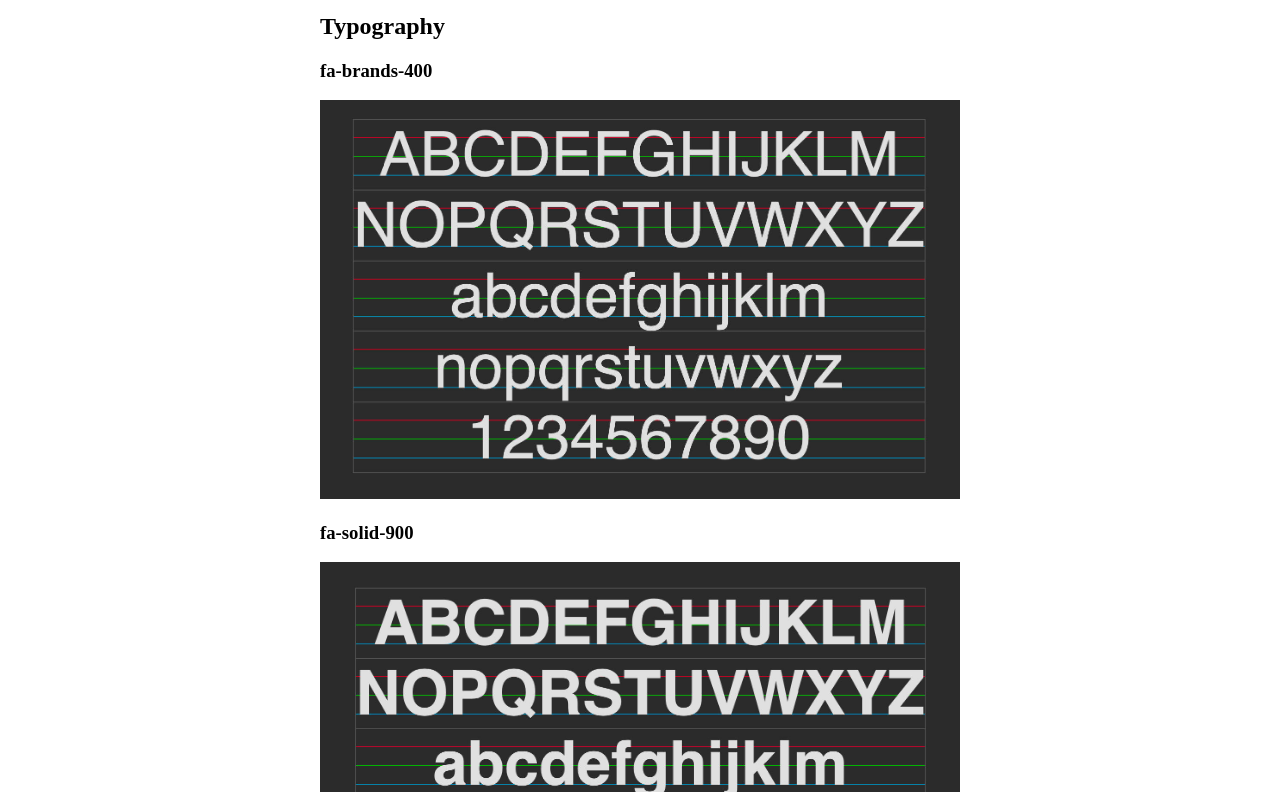
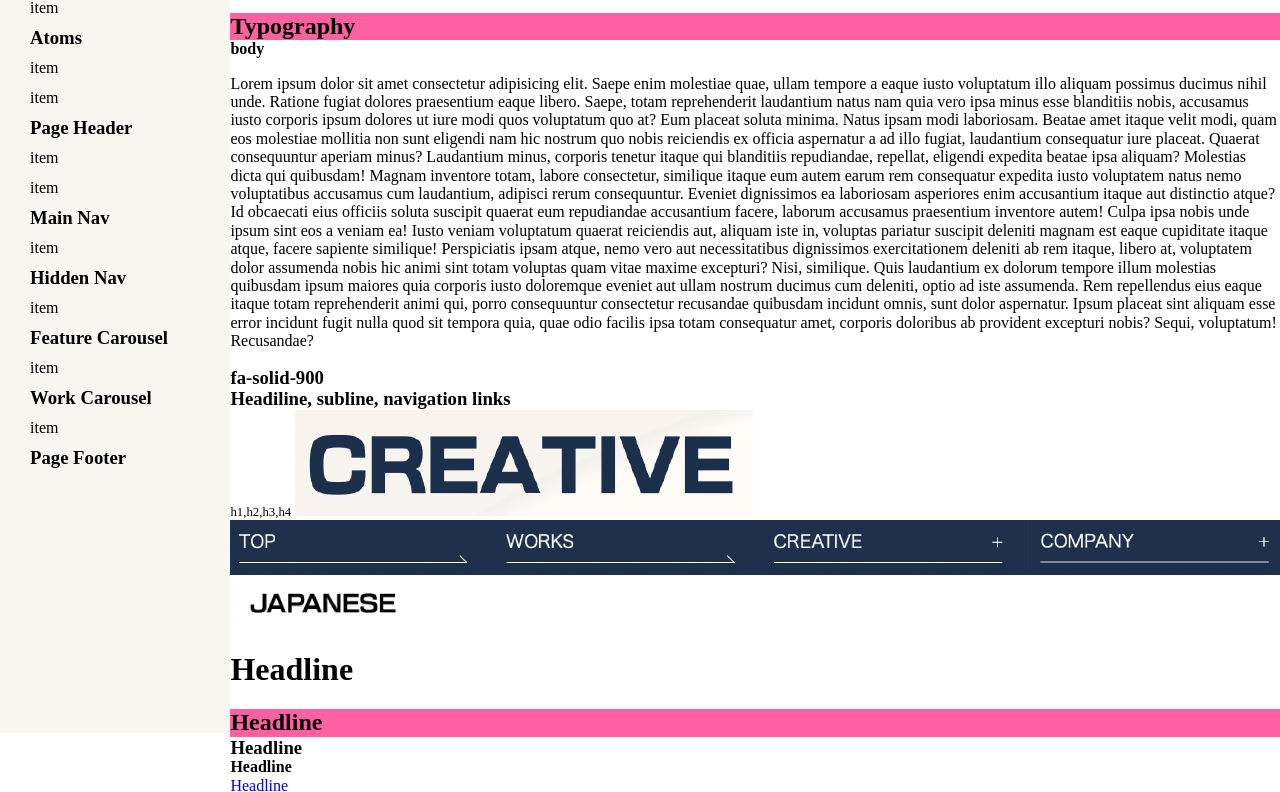
Before and after one commit to shilunchen/MCADwebDesignREPO, a plain HTML site: page index.html in a window 1280 px wide. Shown: the part 67-859 px from the top of the page. Drawn offline with Linux system fonts and the light colour scheme.

Commit message:
Add files via upload

```diff
--- a/index.html
+++ b/index.html
@@ -10,21 +10,91 @@
 </head>
 
 <body>
-    <main>
-        <h1>Web Component</h1>
+    <main class="pageSplitter">
+
+        <aside class="asideMenu">
+
+
+            <ul class="asideMenu_links">
+                <li>
+                    <h3>Typography</h3>
+                </li>
+                <li>item</li>
+                <li>item</li>
+                <li>
+                    <h3>Atoms</h3>
+                </li>
+                <li>item</li>
+                <li>item</li>
+                <li>
+                    <h3>Page Header</h3>
+                </li>
+                <li>item</li>
+                <li>item</li>
+                <li>
+                    <h3>Main Nav</h3>
+                </li>
+                <li>item</li>
+                <li>
+                    <h3>Hidden Nav</h3>
+                </li>
+                <li>item</li>
+                <li>
+                    <h3>Feature Carousel</h3>
+                </li>
+                <li>item</li>
+                <li>
+                    <h3>Work Carousel</h3>
+                </li>
+                <li>item</li>
+                <li>
+                    <h3>Page Footer</h3>
+                </li>
+
+            </ul>
+
+        </aside>
+
+        <div class="pageSplitterContent">
+
+            <h1>Web Design System</h1>
 
             <article>
                 <div>
                     <h2>Typography</h2>
-                <h3><strong>
-                        fa-brands-400
-                    </strong></h3>
-                <img src="media/LabHal Page Dissection_Page_7_Image_0001.jpg" alt="">
+                    <h4>body</h4>
+                    <p>
+                        Lorem ipsum dolor sit amet consectetur adipisicing elit. Saepe enim molestiae quae, ullam
+                        tempore a eaque iusto voluptatum illo aliquam possimus ducimus nihil unde. Ratione fugiat
+                        dolores praesentium eaque libero. Saepe, totam reprehenderit laudantium natus nam quia vero ipsa
+                        minus esse blanditiis nobis, accusamus iusto corporis ipsum dolores ut iure modi quos voluptatum
+                        quo at? Eum placeat soluta minima. Natus ipsam modi laboriosam. Beatae amet itaque velit modi,
+                        quam eos molestiae mollitia non sunt eligendi nam hic nostrum quo nobis reiciendis ex officia
+                        aspernatur a ad illo fugiat, laudantium consequatur iure placeat. Quaerat consequuntur aperiam
+                        minus? Laudantium minus, corporis tenetur itaque qui blanditiis repudiandae, repellat, eligendi
+                        expedita beatae ipsa aliquam? Molestias dicta qui quibusdam! Magnam inventore totam, labore
+                        consectetur, similique itaque eum autem earum rem consequatur expedita iusto voluptatem natus
+                        nemo voluptatibus accusamus cum laudantium, adipisci rerum consequuntur. Eveniet dignissimos ea
+                        laboriosam asperiores enim accusantium itaque aut distinctio atque? Id obcaecati eius officiis
+                        soluta suscipit quaerat eum repudiandae accusantium facere, laborum accusamus praesentium
+                        inventore autem! Culpa ipsa nobis unde ipsum sint eos a veniam ea! Iusto veniam voluptatum
+                        quaerat reiciendis aut, aliquam iste in, voluptas pariatur suscipit deleniti magnam est eaque
+                        cupiditate itaque atque, facere sapiente similique! Perspiciatis ipsam atque, nemo vero aut
+                        necessitatibus dignissimos exercitationem deleniti ab rem itaque, libero at, voluptatem dolor
+                        assumenda nobis hic animi sint totam voluptas quam vitae maxime excepturi? Nisi, similique. Quis
+                        laudantium ex dolorum tempore illum molestias quibusdam ipsum maiores quia corporis iusto
+                        doloremque eveniet aut ullam nostrum ducimus cum deleniti, optio ad iste assumenda. Rem
+                        repellendus eius eaque itaque totam reprehenderit animi qui, porro consequuntur consectetur
+                        recusandae quibusdam incidunt omnis, sunt dolor aspernatur. Ipsum placeat sint aliquam esse
+                        error incidunt fugit nulla quod sit tempora quia, quae odio facilis ipsa totam consequatur amet,
+                        corporis doloribus ab provident excepturi nobis? Sequi, voluptatum! Recusandae?
+                    </p>
+
 
                     <h3><strong>
                             fa-solid-900
                         </strong></h3>
-                <img src="media/LabHal Page Dissection_Page_7_Image_0002.jpg" alt="">
+
 
                 </div>
                 <div>
@@ -49,8 +119,10 @@
                     <small>p</small>
                     <img src="media/Screenshot 2023-04-16 at 22.11.57.png" alt="">
                     <p>Lorem ipsum dolor sit amet, consectetur adipisicing elit. Rerum esse sunt perferendis harum dolor
-                    aspernatur, est error mollitia? Natus velit quisquam esse sapiente voluptas accusamus repellat rerum
-                    ipsum dolor animi asperiores, alias quo est laboriosam laudantium modi culpa deserunt delectus?</p>
+                        aspernatur, est error mollitia? Natus velit quisquam esse sapiente voluptas accusamus repellat
+                        rerum
+                        ipsum dolor animi asperiores, alias quo est laboriosam laudantium modi culpa deserunt delectus?
+                    </p>
                 </div>
             </article>
 
@@ -103,7 +175,7 @@
                     </div>
                 </div>
             </div>
-
+        </div>
     </main>
 
     <script src="script.js"></script>
--- a/stylesheet.css
+++ b/stylesheet.css
@@ -20,11 +20,63 @@ img {
 
 main {
   margin: 0 auto;
-  width: 50%;
+}
+
+h1,
+h2,
+h3,
+h4,
+h5 {
+  margin: 0;
+}
+
+h2 {
+  background-color: #ff60a2;
+}
+
+.pageSplitter {
+  display: flex;
+  justify-content: left;
+  width: 100vw;
+}
+
+.asideMenu {
+  position: fixed;
+  width: 18vw;
+  overflow-y: auto;
+  overflow-x: hidden;
+  scroll-behavior: auto;
+  height: 100vh;
+  left: 0;
+  top: 0;
+  background-color: #f7f7ef;
+}
+
+.asideMenu-scroll {
+}
+
+.asideMenu_title {
+  margin: 0;
+  padding: 30px 30px 10px;
+}
+
+.asideMenu_links {
+  list-style: none;
+  margin: 0;
+  padding: 0 30px;
+  font-size: 16px;
+  line-height: 30px;
+}
+
+.pageSplitterContent {
+  overflow-y: auto;
+  overflow-x: hidden;
+  margin-left: auto;
+  width: 82vw;
 }
 
 .component {
-  outline: solid 5px pink;
+  outline: solid 5px #ff60a2;
   outline-offset: 10px;
 }
 
@@ -36,7 +88,7 @@ main {
 
 .hiddenNav_closeBTN {
   display: block;
-  min-width: 100%;
+  /* min-width: 100%; */
   text-align: right;
   flex-wrap: wrap;
 }
```
Lines whose indentation alone changed are shown as unchanged.
